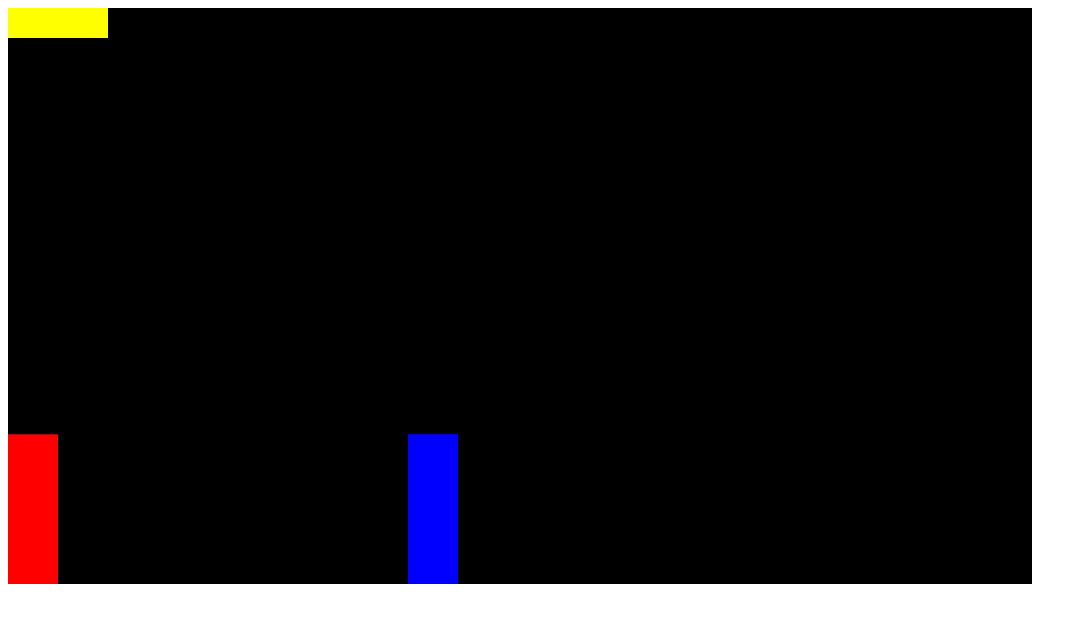
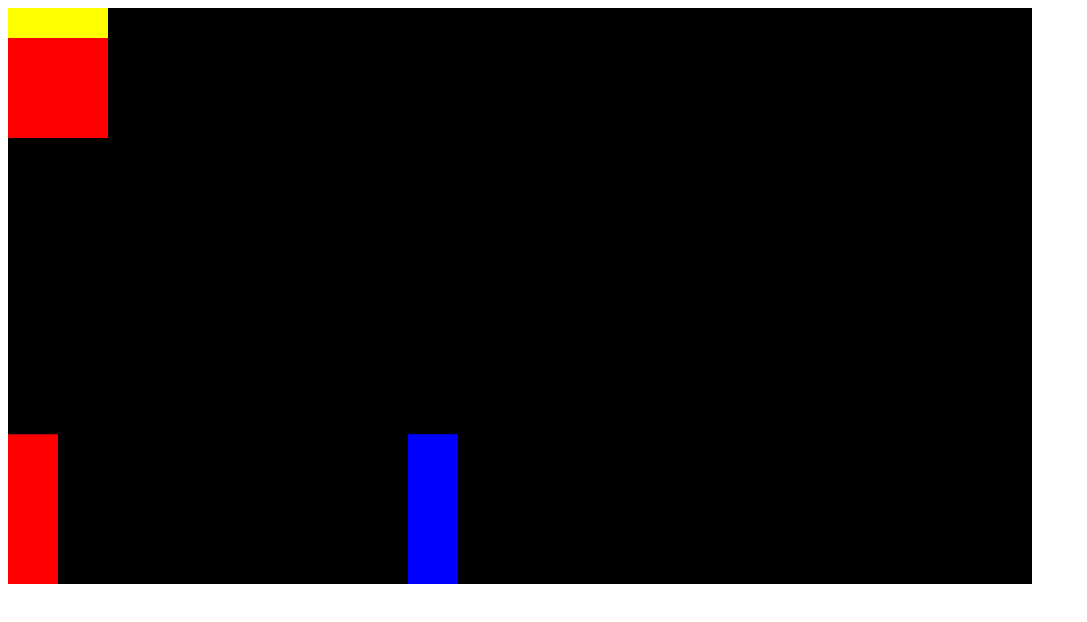
Before and after one commit to kaiogama18/Inner-Fight, a plain HTML site: page index.html in a window 1280 px wide. Shown: the whole page, without its empty margins (0-1087 px from the left). Drawn offline with Linux system fonts and the light colour scheme.

Commit message:
timer red

```diff
--- a/index.html
+++ b/index.html
@@ -9,7 +9,7 @@
             <div style="background-color: yellow; height: 30px; width: 100px;"></div>
 
              <!-- timer -->
-            <div></div>
+            <div style="background-color: red; width: 100px; height: 100px;"></div>
 
             <!-- enemy health -->
             <div></div>
```
